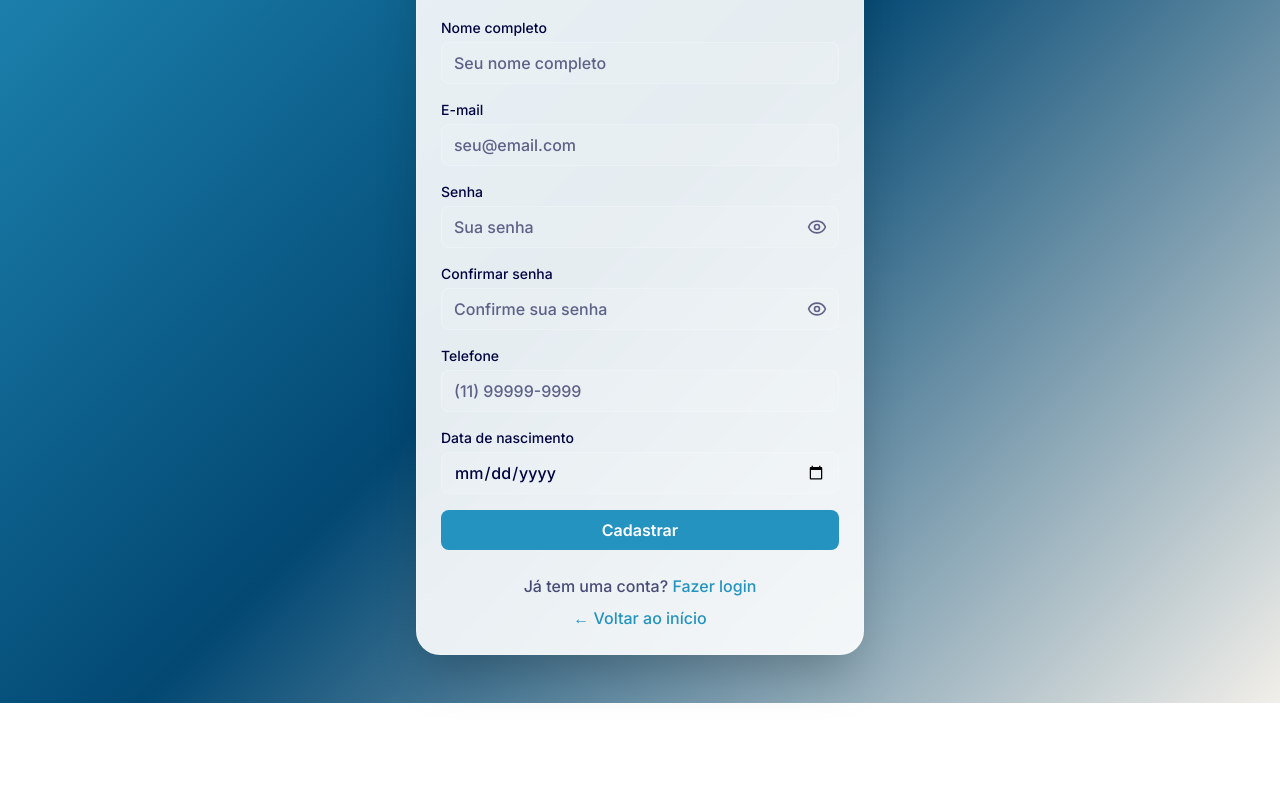
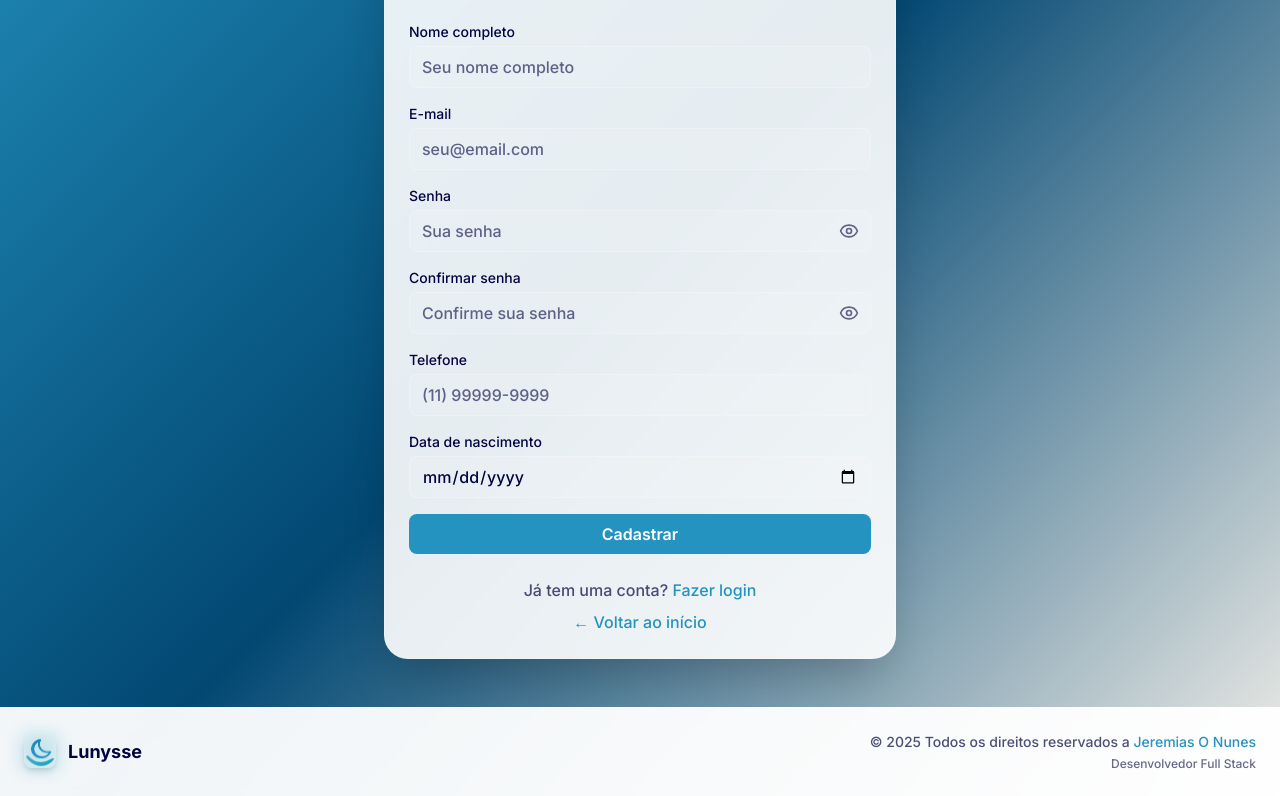
Before and after one commit to JeremiasONunes/lunysse-front, a React (Vite) app: page /register in a window 1280 px wide. Shown: the part 294-1090 px from the top of the page. Before the commit the page ends 997 px from the top, so only its background shows below. Built offline with nearby package versions, Linux system fonts and the light colour scheme; no server answers; what @huggingface/inference would draw is missing.

Commit message:
feat: increase register page heading font size

```diff
--- /dev/null
+++ b/src/components/Footer.jsx
@@ -0,0 +1,33 @@
+export const Footer = () => {
+  return (
+    <footer className="bg-white/95 backdrop-blur-md border-t border-white/20 py-6 mt-auto">
+      <div className="max-w-7xl mx-auto px-4 md:px-6">
+        <div className="flex flex-col md:flex-row items-center justify-between gap-4">
+          {/* Logo e nome */}
+          <div className="flex items-center space-x-3">
+            <div className="relative">
+              <img
+                src="/logo.png"
+                alt="Lunysse"
+                className="w-8 h-8 rounded-lg shadow-md"
+              />
+              <div className="absolute -inset-1 bg-gradient-to-r from-light to-accent rounded-lg blur opacity-20"></div>
+            </div>
+            <span className="text-lg font-bold text-dark">Lunysse</span>
+          </div>
+
+          {/* Copyright */}
+          <div className="text-center md:text-right">
+            <p className="text-dark/70 text-sm">
+              © 2025 Todos os direitos reservados a{' '}
+              <span className="text-light font-medium">Jeremias O Nunes</span>
+            </p>
+            <p className="text-dark/60 text-xs mt-1">
+              Desenvolvedor Full Stack
+            </p>
+          </div>
+        </div>
+      </div>
+    </footer>
+  );
+};
--- a/src/components/Sidebar.jsx
+++ b/src/components/Sidebar.jsx
@@ -97,11 +97,24 @@ export const Sidebar = () => {
           <div className="p-4 border-t border-white/10">
             <button
               onClick={handleLogout}
-              className="flex items-center space-x-3 w-full px-4 py-3 text-white/70 hover:text-white hover:bg-white/10 rounded-xl transition-colors"
+              className="flex items-center space-x-3 w-full px-4 py-3 text-white/70 hover:text-white hover:bg-white/10 rounded-xl transition-colors mb-4"
             >
               <LogOut size={20} />
               <span>Sair</span>
             </button>
+
+            {/* Créditos do desenvolvedor */}
+            <div className="text-center px-2">
+              <p className="text-xs text-white/40 leading-relaxed">
+                Projeto desenvolvido por
+              </p>
+              <p className="text-xs text-white/60 font-medium">
+                Jeremias O Nunes
+              </p>
+              <p className="text-xs text-white/40">
+                © 2025 Desenvolvedor Full Stack
+              </p>
+            </div>
           </div>
         </div>
       </div>
--- a/src/pages/Login.jsx
+++ b/src/pages/Login.jsx
@@ -37,7 +37,7 @@ export const Login = () => {
   return (
     <div className="min-h-[calc(100vh-80px)] flex items-center justify-center p-4"> {/* Centraliza o card */}
       {/* Card que contém o formulário de login */}
-      <Card className="w-full max-w-md">
+      <Card className="w-500 max-w-lg">
         {/* Cabeçalho com título e subtítulo */}
         <div className="text-center mb-8">
           <h1 className="text-3xl font-bold text-dark mb-2">Entrar</h1>
--- a/src/pages/Register.jsx
+++ b/src/pages/Register.jsx
@@ -65,10 +65,10 @@ export const Register = () => {
   };
 
   return (
-    <div className="min-h-[calc(100vh-80px)] flex items-center justify-center p-4">
-      <Card className="w-full max-w-md">
+    <div className="min-h-[calc(80vh-80px)] flex items-center justify-center p-4">
+      <Card className="w-500 max-w-lg">
         <div className="text-center mb-8">
-          <h1 className="text-3xl font-bold text-dark mb-2">{"Criar Conta"}</h1>
+          <h1 className="text-4xl font-bold text-dark mb-2">{"Criar Conta"}</h1>
           <p className="text-dark/70">Cadastre-se na lunysse</p>
         </div>
 
--- a/src/routes/AppRoutes.jsx
+++ b/src/routes/AppRoutes.jsx
@@ -7,6 +7,7 @@ import { useAuth } from '../context/AuthContext';
 // Componentes reutilizáveis
 import { Sidebar } from '../components/Sidebar';
 import { PublicNavbar } from '../components/PublicNavbar';
+import { Footer } from '../components/Footer';
 import { LoadingSpinner } from '../components/LoadingSpinner';
 
 // Páginas públicas
@@ -57,11 +58,12 @@ const PublicRoute = ({ children }) => {
   if (user) return <Navigate to="/dashboard" replace />; // Redireciona usuário logado para dashboard
 
   return (
-    <div className="min-h-screen">
+    <div className="min-h-screen flex flex-col">
       <PublicNavbar /> {/* Navbar pública */}
-      <main className="max-w-7xl mx-auto px-4 sm:px-6 lg:px-8 py-8">
+      <main className="flex-1 max-w-7xl mx-auto px-4 sm:px-6 lg:px-8 py-8">
         {children} {/* Conteúdo da página pública */}
       </main>
+      <Footer /> {/* Footer público */}
     </div>
   );
 };
```
